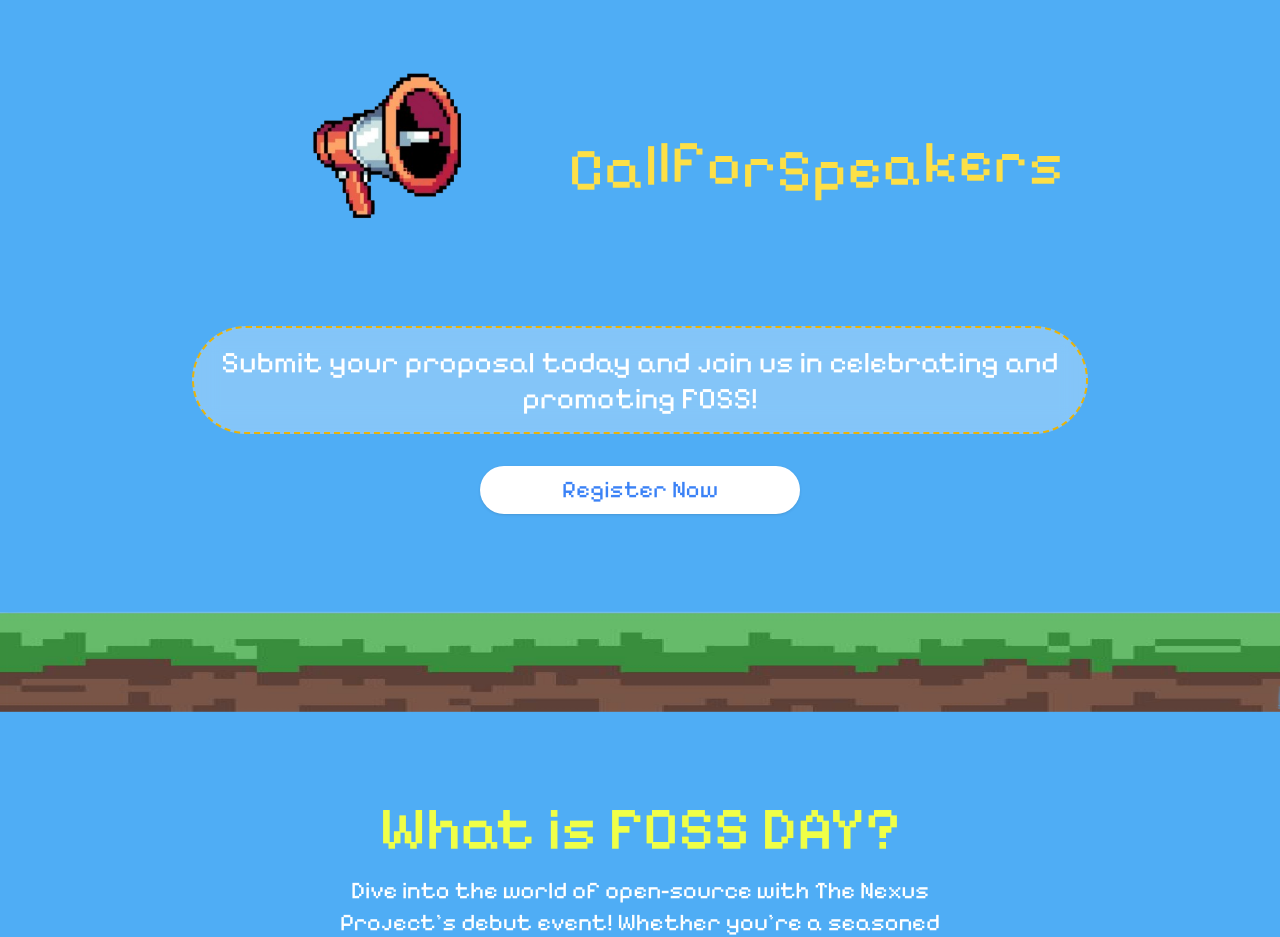
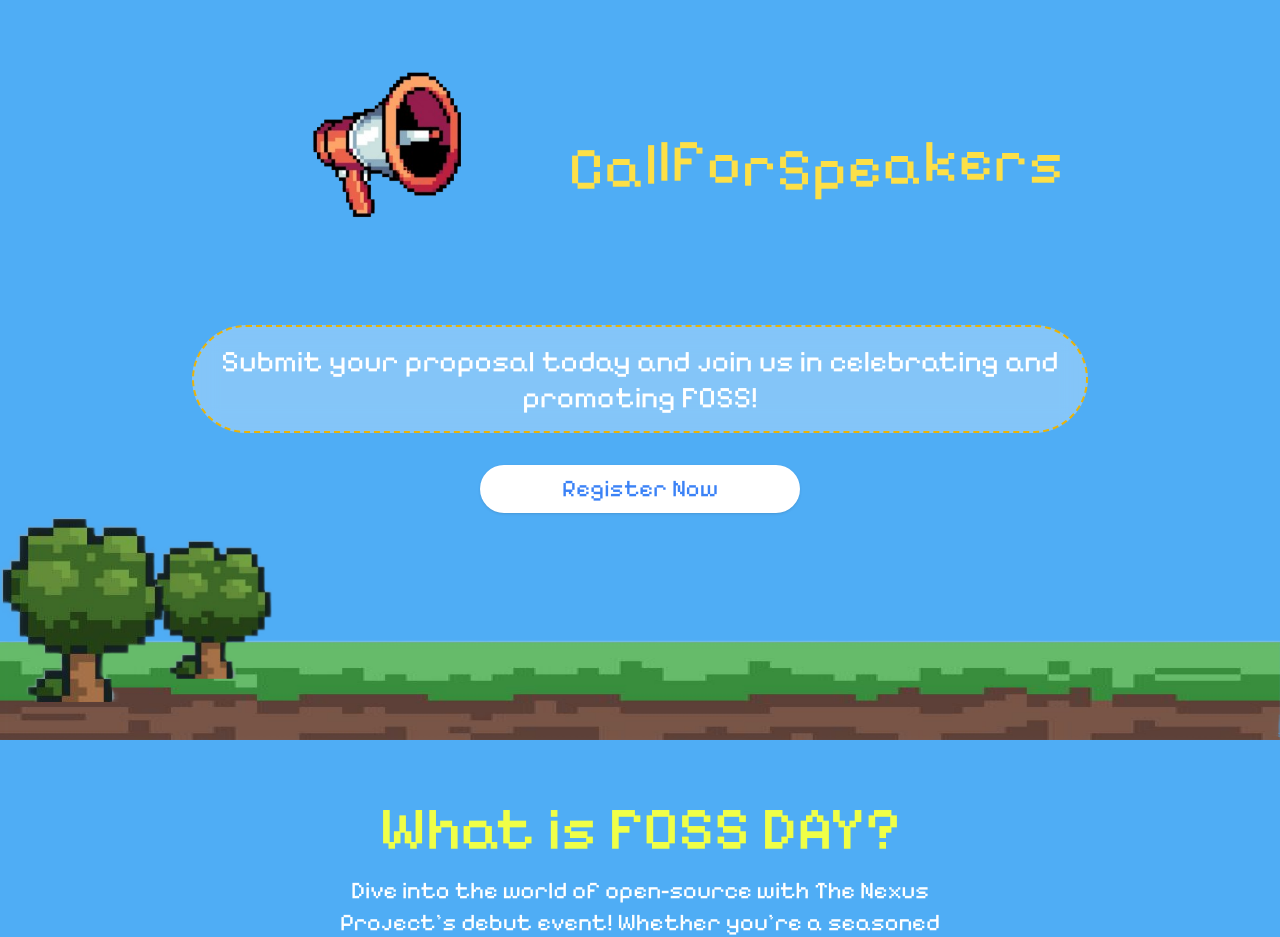
Before and after one commit to rajatsandeepsen/nexussjcet, a Next.js app: page /fossday in a window 1280 px wide. Shown: the part 860-1797 px from the top of the page. Built offline with nearby package versions, Linux system fonts and the light colour scheme.

Commit message:
fix: positioning in SpeakerPage.tsx

```diff
--- a/app/page.tsx
+++ b/app/page.tsx
@@ -1,11 +1,11 @@
 "use client";
-import { useEffect, useState, useRef } from "react";
-import GridPattern from "@/components/magicui/grid-pattern";
+import EventsPage from "@/components/EventsPage";
 import Hero from "@/components/Hero";
 import History from "@/components/History";
-import EventsPage from "@/components/EventsPage";
+import Navbar from "@/components/Navbar";
 import TeamsPage from "@/components/TeamsPage";
-import Navbar from "@/components/Navbar";
+import GridPattern from "@/components/magicui/grid-pattern";
+import { useEffect, useRef, useState } from "react";
 
 export default function Home() {
   const [loading, setLoading] = useState(true);
@@ -42,9 +42,10 @@
 
   if (loading) {
     return (
-      <main className="flex min-h-screen flex-col items-center justify-center relative">
+      <main className="relative flex min-h-screen flex-col items-center justify-center">
         <div className="w-96">
-          <img
+          {/* biome-ignore lint/a11y/useAltText: <explanation> */}
+<img
             src="./logo.svg"
             className="repeat-infinite animate-pulse transition-all ease-out"
           />
@@ -54,7 +55,7 @@
   }
 
   return (
-    <div className="relative w-screen h-auto">
+    <div className="relative h-auto w-screen">
       <GridPattern
         width={50}
         height={50}
@@ -70,8 +71,8 @@
       <div ref={heroRef}>
         <Hero />
       </div>
-      <div className="h-auto w-full flex justify-center items-center ">
-        <div className="h-auto w-full flex flex-col gap-10 justify-center items-end">
+      <div className="flex h-auto w-full items-center justify-center">
+        <div className="flex h-auto w-full flex-col items-end justify-center gap-10">
           <section ref={historyRef}>
             <History />
           </section>
--- a/components/Fossday/SpeakerPage.tsx
+++ b/components/Fossday/SpeakerPage.tsx
@@ -11,8 +11,8 @@
 	};
 	return (
 		<div className="relative flex h-screen w-screen flex-col items-center justify-around">
-			<div className="p-4 text-center">
-				<div className="relative mb-9 flex flex-col items-center justify-center md:mb-0 md:flex-row">
+			<div className="p-4 text-center flex flex-col items-center justify-center">
+				<div className="relative mb-9 flex flex-col items-center justify-center md:mb-0 md:flex-row -mt-[10rem]">
 					<img
 						src="./fossday/megaphone.png"
 						alt="megaphone"
@@ -39,12 +39,29 @@
 				</div>
 			</div>
 
-			<img
-				src="./fossday/floor.png"
-				alt=""
-				className="h-20 w-auto md:h-auto md:w-full"
-			/>
+			<div className="-z-1 absolute bottom-0">
+				<img
+					src="./fossday/floor.png"
+					alt=""
+					className="h-20 w-auto md:h-auto md:w-full"
+				/>
 
+				<div className="w-[13%] right-96 scale-50 bottom-[calc(30%)] absolute flex flex-col">
+
+				</div>
+				<img
+					src="./fossday/tree3.png"
+					alt=""
+					className="w-[13%] bottom-[30%] -translate-y-2 left-32 scale-75 absolute"
+				/>
+				<img
+					src="./fossday/tree3.png"
+					alt=""
+					className="w-[13%] bottom-[30%] -translate-y-2 absolute"
+				/>
+
+
+			</div>
 			{/* <img
 				src="./fossday/tree3.png"
 				alt=""
```
